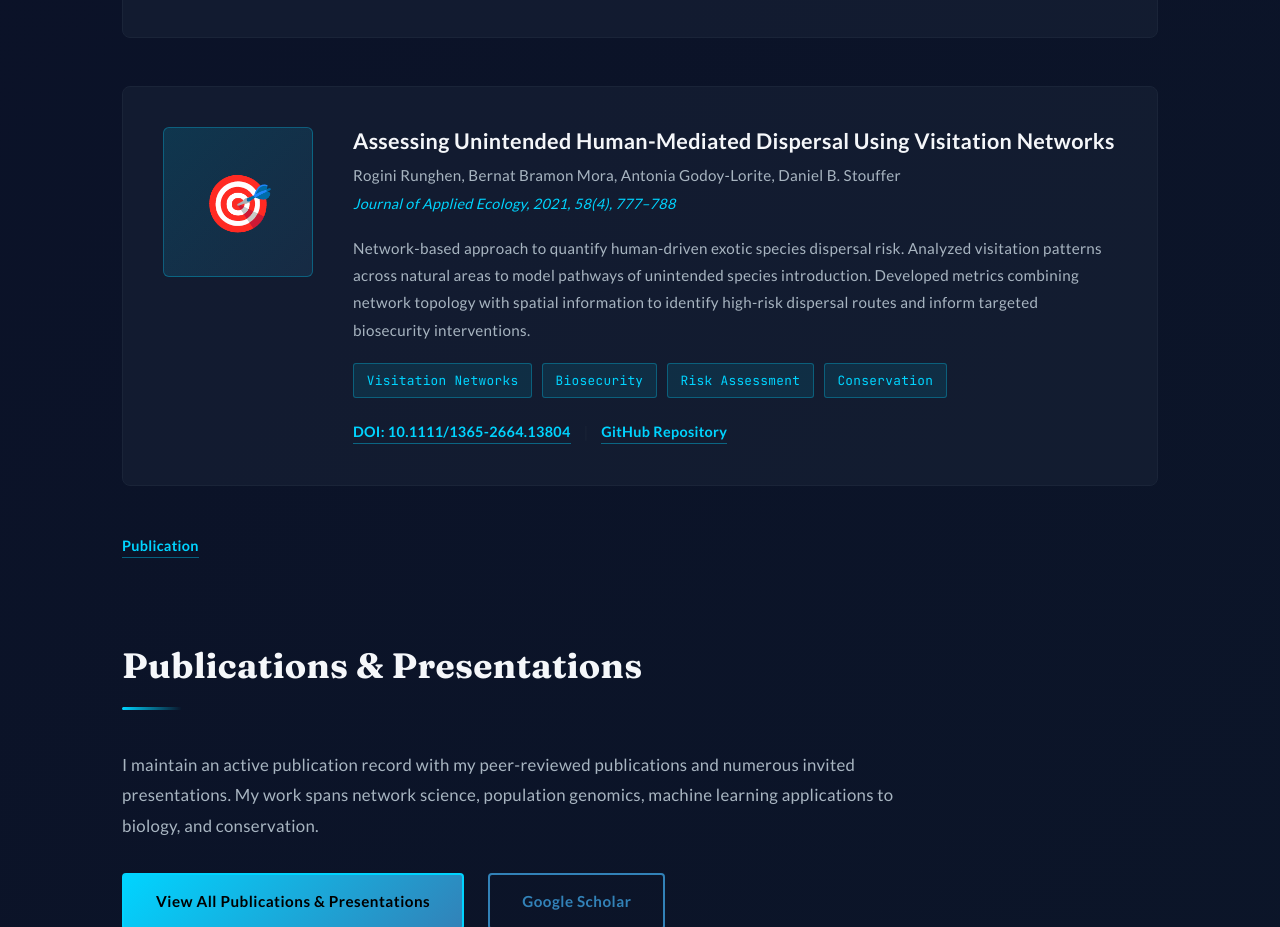
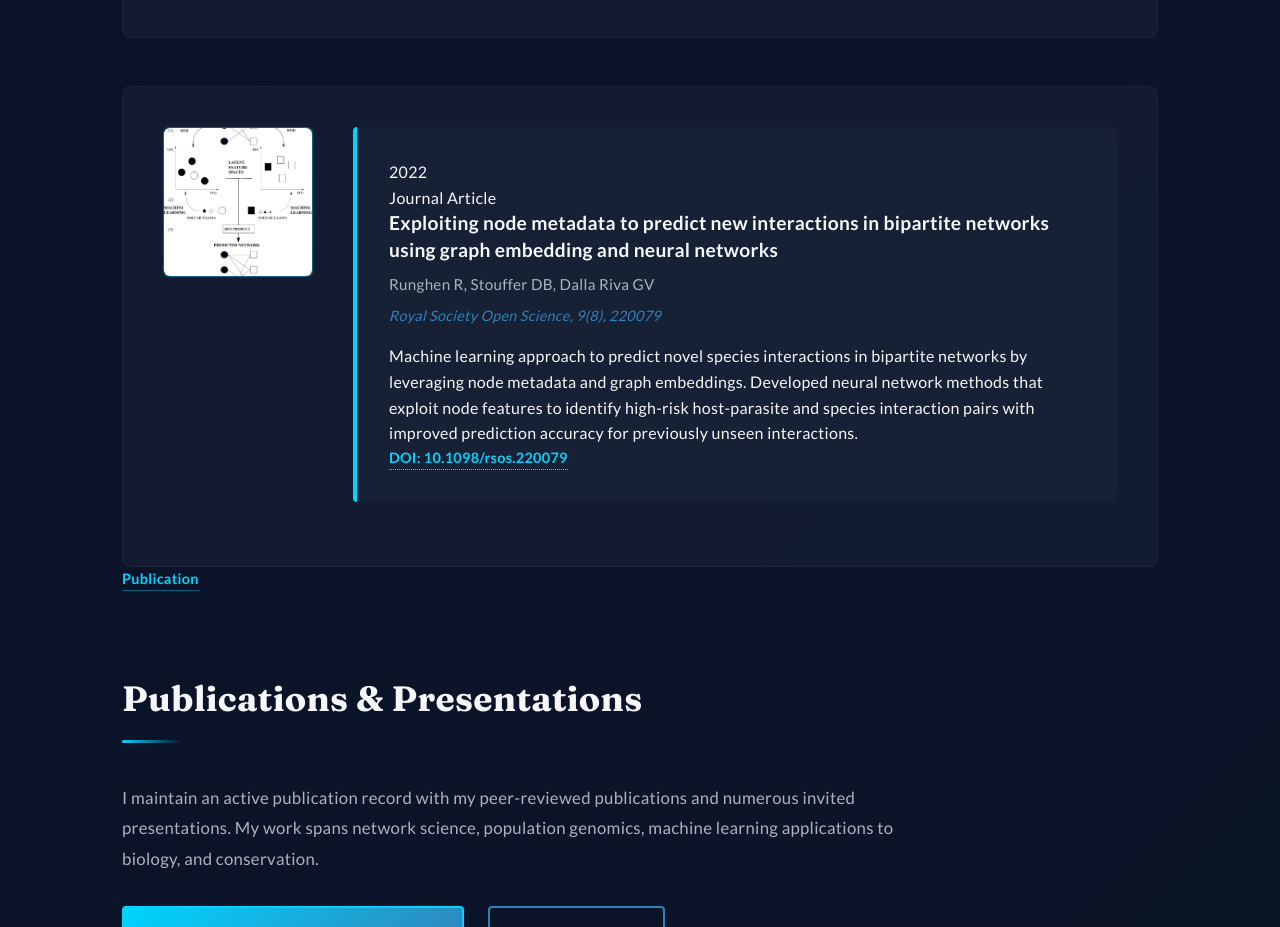
Before and after one commit to rogini98/rogini98.github.io, a plain HTML site: page index.html in a window 1280 px wide. Shown: the part 2964-3891 px from the top of the page. Drawn offline with Linux system fonts and the light colour scheme.

Commit message:
Updated featured project

```diff
--- a/index.html
+++ b/index.html
@@ -963,25 +963,19 @@
 
                 <div class="featured-project">
                     <div class="project-image">
-                        <div class="project-placeholder">🎯</div>
+                        <img src="images/thumbs/rsos220079f01.png" alt="Exploiting Node Metadata" style="width: 100%; height: 100%; object-fit: cover; border-radius: 6px;">
                     </div>
-                    <div class="project-content">
-                        <h3>Assessing Unintended Human-Mediated Dispersal Using Visitation Networks</h3>
-                        <p class="project-authors">Rogini Runghen, Bernat Bramon Mora, Antonia Godoy-Lorite, Daniel B. Stouffer</p>
-                        <p class="project-status">Journal of Applied Ecology, 2021, 58(4), 777–788</p>
-                        <p class="project-description">
-                            Network-based approach to quantify human-driven exotic species dispersal risk. Analyzed visitation patterns across natural areas to model pathways of unintended species introduction. Developed metrics combining network topology with spatial information to identify high-risk dispersal routes and inform targeted biosecurity interventions.
-                        </p>
-                        <div class="project-tags">
-                            <span class="tag">Visitation Networks</span>
-                            <span class="tag">Biosecurity</span>
-                            <span class="tag">Risk Assessment</span>
-                            <span class="tag">Conservation</span>
-                        </div>
-                        <div class="project-resources">
-                            <a href="https://doi.org/10.1111/1365-2664.13829" class="resource-link" target="_blank">DOI: 10.1111/1365-2664.13804</a>
-                            <span class="resource-sep">|</span>
-                            <a href="https://github.com/rogini98/MMSBM_visitation_network" class="resource-link">GitHub Repository</a>
+                    <div class="pub-item" data-type="peer-reviewed">
+                    <div class="pub-year">2022</div>
+                    <span class="pub-type">Journal Article</span>
+                    <h3>Exploiting node metadata to predict new interactions in bipartite networks using graph embedding and neural networks</h3>
+                    <p class="pub-authors">Runghen R, Stouffer DB, Dalla Riva GV</p>
+                    <p class="pub-journal">Royal Society Open Science, 9(8), 220079</p>
+                    <p class="pub-description">Machine learning approach to predict novel species interactions in bipartite networks by leveraging node metadata and graph embeddings. Developed neural network methods that exploit node features to identify high-risk host-parasite and species interaction pairs with improved prediction accuracy for previously unseen interactions.</p>
+                    <div class="pub-links">
+                        <a href="https://doi.org/10.1098/rsos.220079" class="pub-link" target="_blank">DOI: 10.1098/rsos.220079</a>
+                    </div>
+                </div>
                         </div>
                     </div>
                 </div>
```
